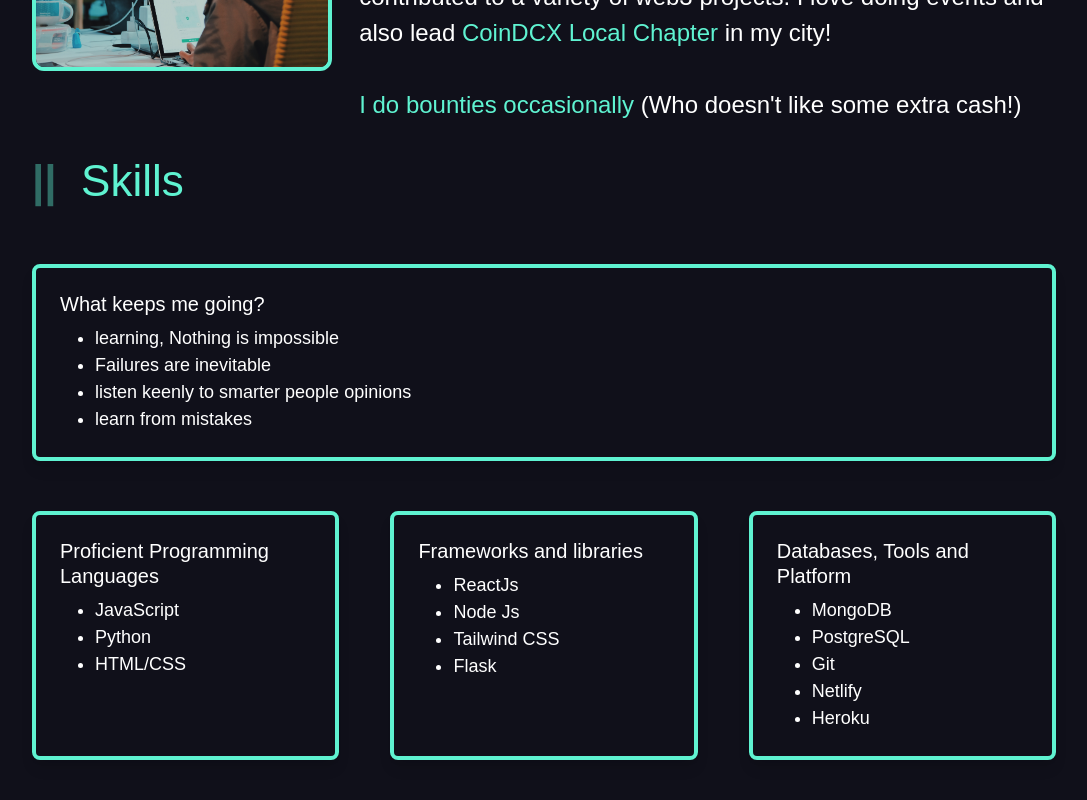
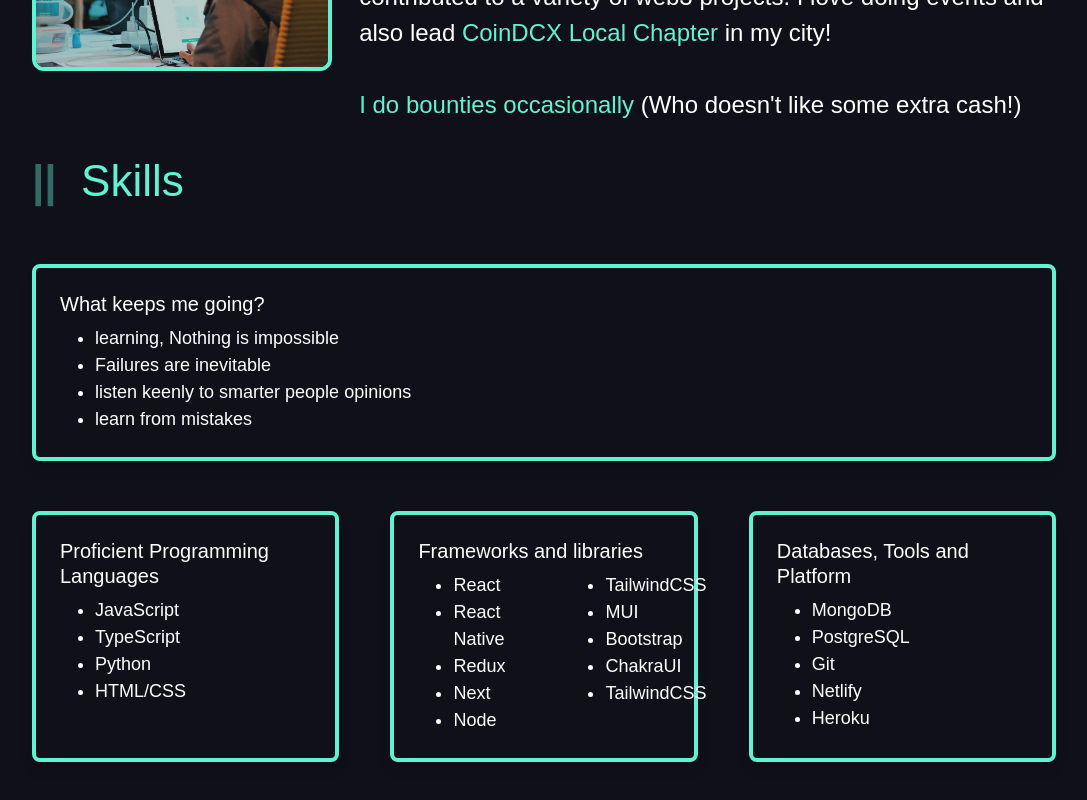
Before and after one commit to rakibul-wdp/portfolio, a React (Create React App) app: page / in a window 1280 px wide. Shown: the part 1128-1928 px from the top of the page, without its empty margins (96-1183 px from the left). Built offline with nearby package versions, Linux system fonts and the light colour scheme.

Commit message:
skills update

```diff
--- a/src/components/skills.js
+++ b/src/components/skills.js
@@ -28,6 +28,7 @@ const skills = () => {
             </h5>
             <ul className="flex flex-col list-disc pl-[35px] text-[18px] font-light">
               <li>JavaScript</li>
+              <li>TypeScript</li>
               <li>Python</li>
               <li>HTML/CSS</li>
             </ul>
@@ -36,12 +37,22 @@ const skills = () => {
             <h5 class="text-xl leading-tight font-medium mb-2">
               Frameworks and libraries
             </h5>
-            <ul className="flex flex-col list-disc pl-[35px] text-[18px] font-light">
-              <li>ReactJs</li>
-              <li>Node Js</li>
-              <li>Tailwind CSS</li>
-              <li>Flask</li>
-            </ul>
+            <div className="flex">
+              <ul className="flex flex-col list-disc pl-[35px] text-[18px] font-light">
+                <li>React</li>
+                <li>React Native</li>
+                <li>Redux</li>
+                <li>Next</li>
+                <li>Node</li>
+              </ul>
+              <ul className="flex flex-col list-disc pl-[100px] text-[18px] font-light">
+                <li>TailwindCSS</li>
+                <li>MUI</li>
+                <li>Bootstrap</li>
+                <li>ChakraUI</li>
+                <li>TailwindCSS</li>
+              </ul>
+            </div>
           </div>
           <div class="block p-6 rounded-lg shadow-lg w-full md:w-[30%] border-4 border-[#5ff3d1]">
             <h5 class="text-xl leading-tight font-medium mb-2">
```
